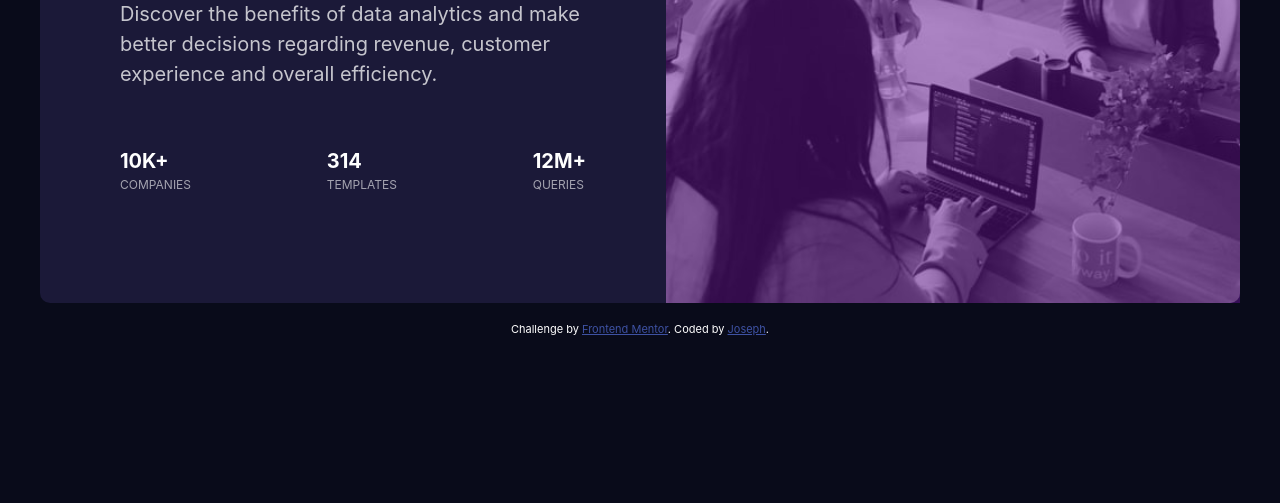
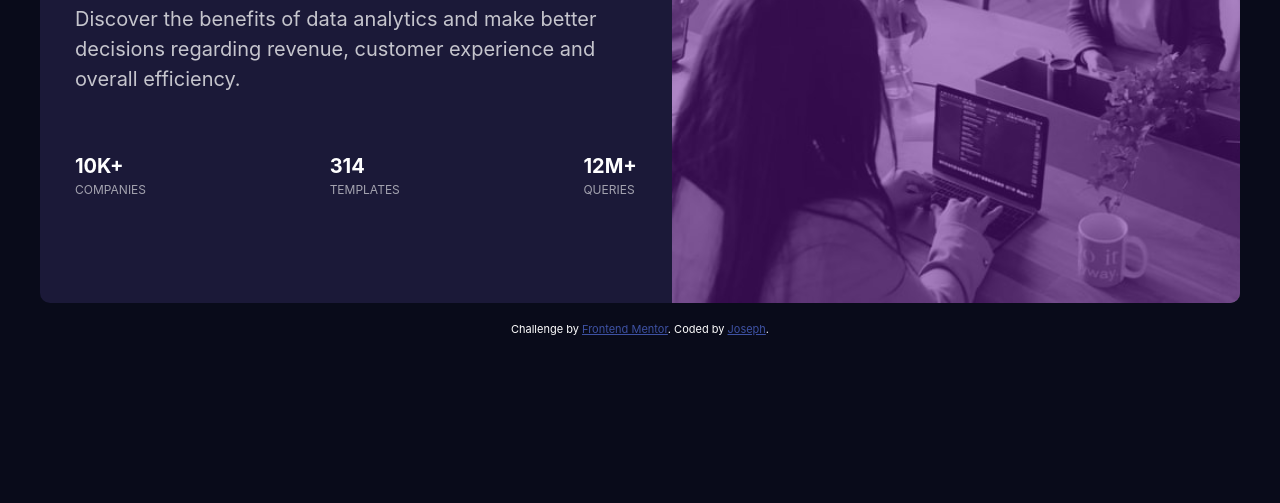
Before and after one commit to joexyjay/stats-preview-card-component-main, a plain HTML site: page index.html in a window 1280 px wide. Shown: the part 297-800 px from the top of the page. Drawn offline with Linux system fonts and the light colour scheme.

Commit message:
text-section overflow correction

```diff
--- a/style.css
+++ b/style.css
@@ -24,6 +24,7 @@ body{
     height: 100%;
     background-color: hsl(278, 75%, 33%);
     opacity: 0.5;
+    border-radius: inherit;
 }
 .card{
     background-color: hsl(244, 38%, 16%);
@@ -74,7 +75,7 @@ header p{
     }
     .images-section{
         background-image: url(images/image-header-desktop.jpg);
-        width: 1500px;
+        width: 900px;
         background-size: cover;
         background-position: initial;
         height: auto;
@@ -89,7 +90,11 @@ header p{
     }
     .text-section{
         font-size: 20px;
-        padding: 80px;
+        padding: 0 35px;
+        display: flex;
+        flex-direction: column;
+        justify-content: center;
+        flex-basis: 80%;
     }
 
 }
```
